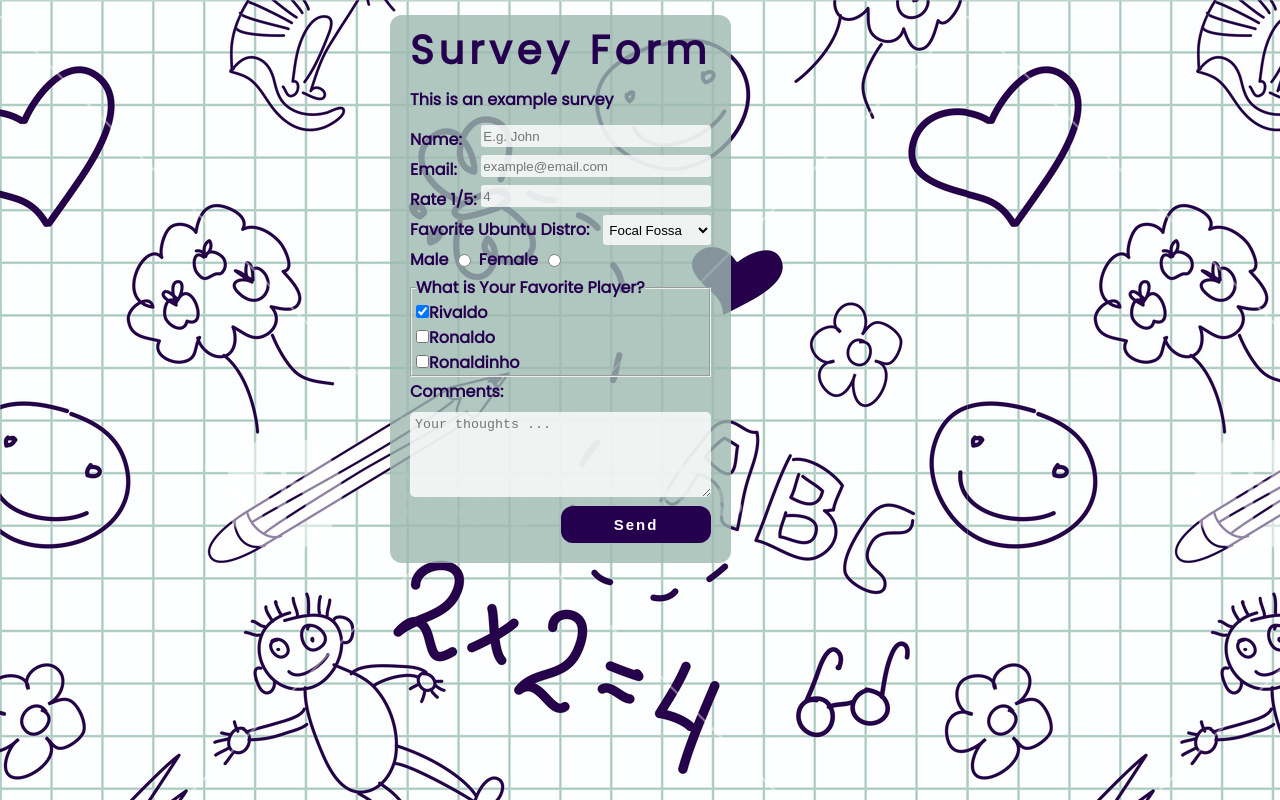
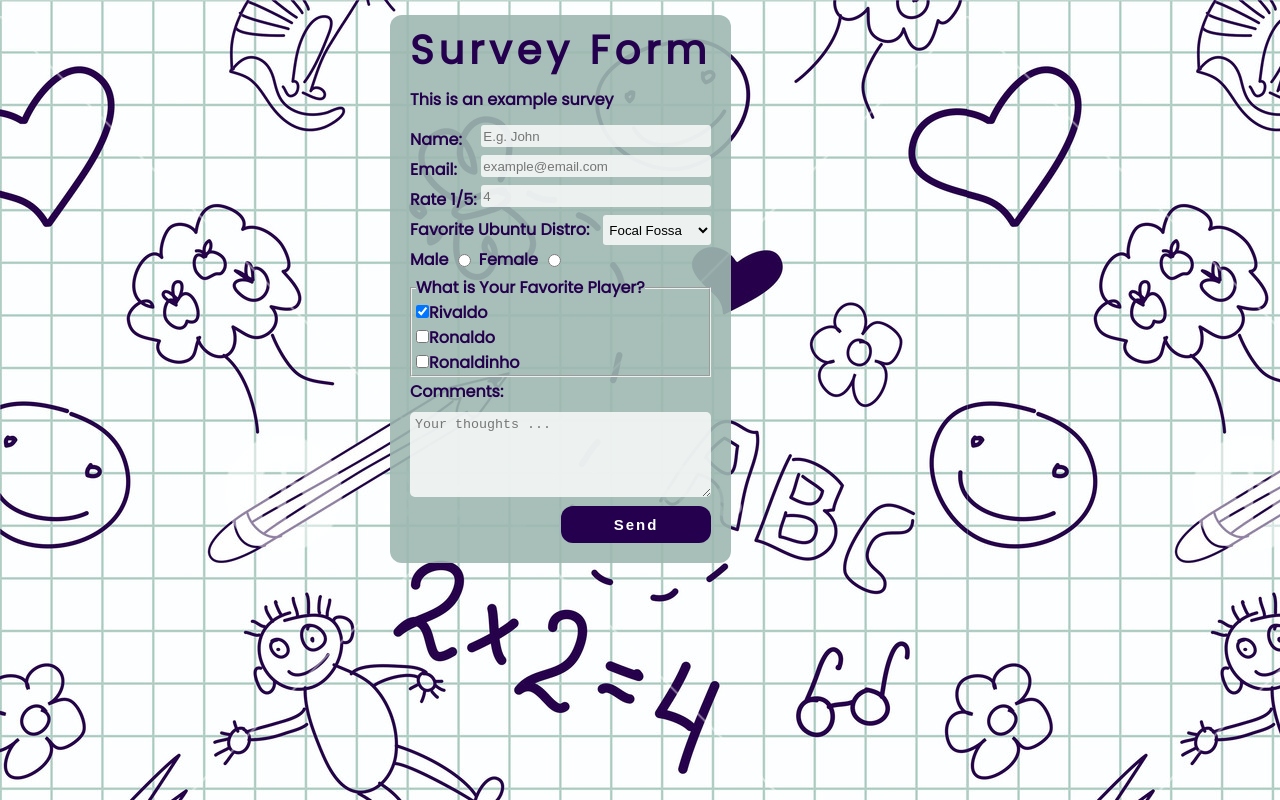
Before and after one commit to vinicius77/survey-form, a plain HTML site: page index.html in a window 1280 px wide. Drawn offline with Linux system fonts and the light colour scheme.

Commit message:
Includes the test script + corrects the background color for more visibility

```diff
--- a/index.html
+++ b/index.html
@@ -59,7 +59,7 @@
       <button type="submit" id="submit">Send</button>
     </form>
   </div>
-  <!-- script src="https://cdn.freecodecamp.org/testable-projects-fcc/v1/bundle.js"></script -->
+  <script src="https://cdn.freecodecamp.org/testable-projects-fcc/v1/bundle.js"></script>
 </body>
 
 </html>
--- a/style.css
+++ b/style.css
@@ -24,7 +24,7 @@ body {
 }
 
 body div#root {
-  background-color: rgba(158, 185, 177, 0.8);
+  background-color: rgba(158, 185, 177, 0.9);
   padding: 0px 20px;
   margin: 15px 0;
   border-radius: 12px;
```
